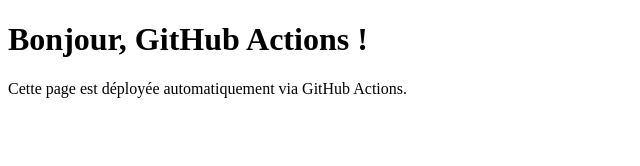
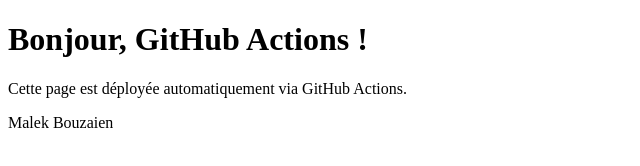
Before and after one commit to MaBouz/tp-web-html, a plain HTML site: page index.html in a window 1280 px wide. Shown: the whole page, without its empty margins (0-640 px from the left). Drawn offline with Linux system fonts and the light colour scheme.

Commit message:
Ajout de la page HTML

```diff
--- a/index.html
+++ b/index.html
@@ -7,5 +7,6 @@
 <body>
     <h1>Bonjour, GitHub Actions !</h1>
     <p>Cette page est déployée automatiquement via GitHub Actions.</p>
+	Malek Bouzaien
 </body>
 </html>
```
